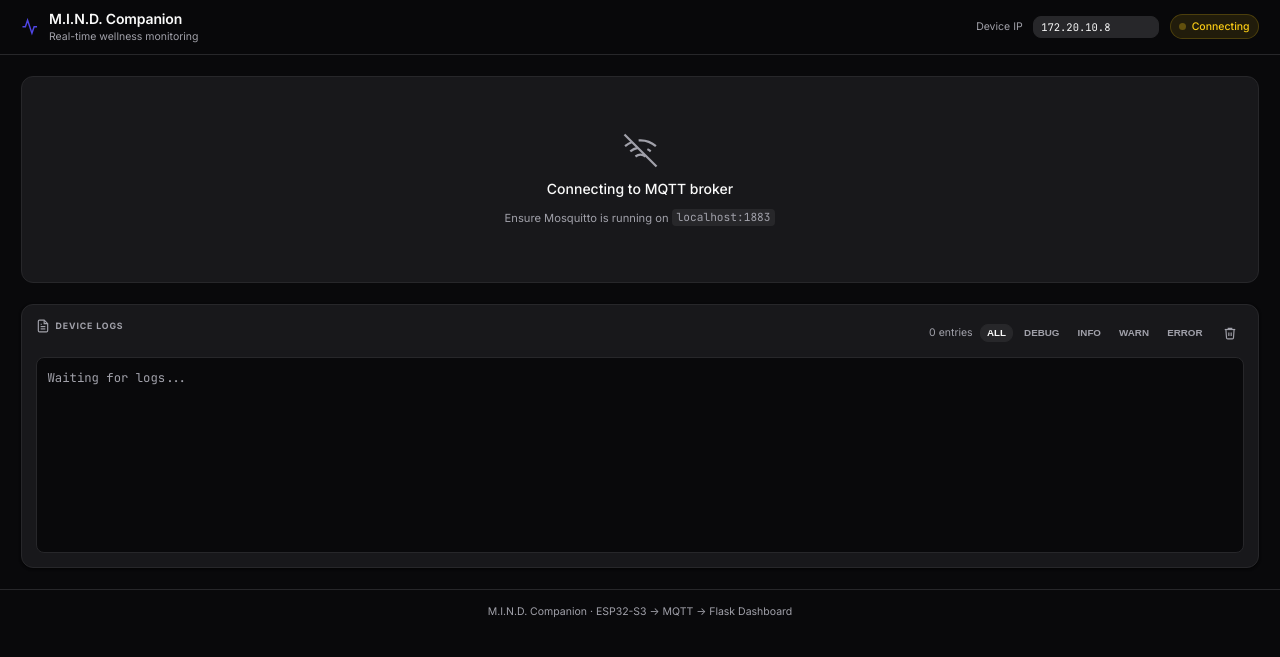
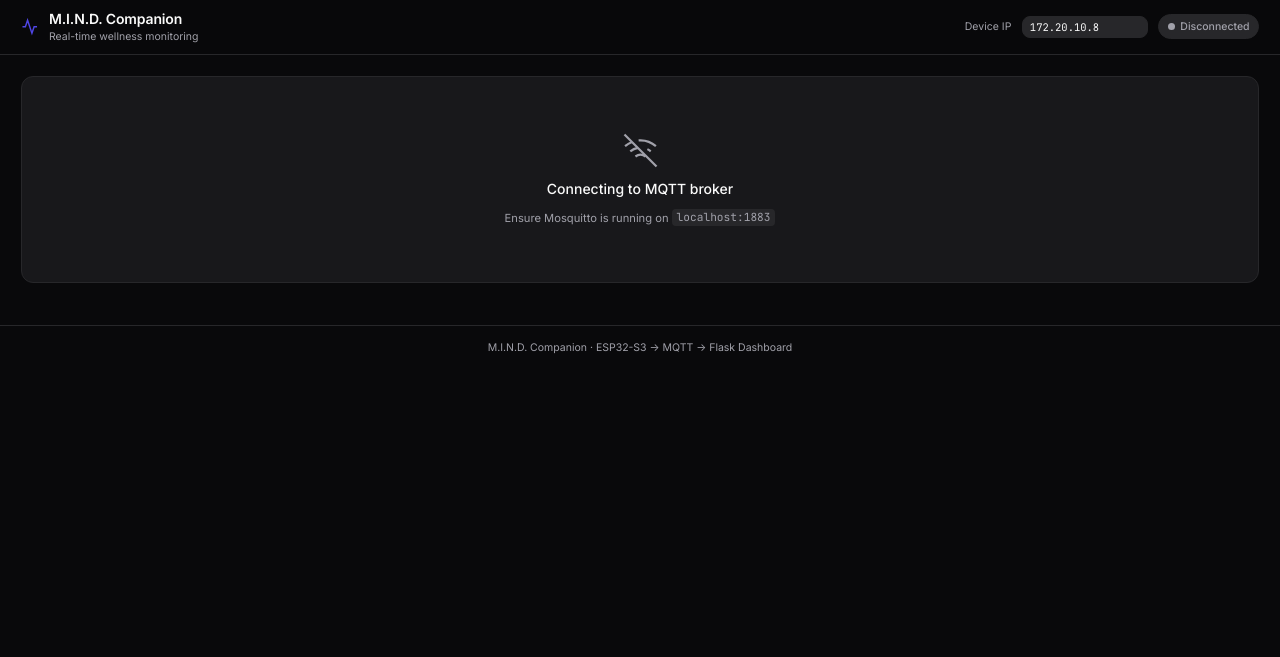
Before and after one commit to rudy128/mind-companion, a Flask app: page / in a window 1280 px wide. Shown: the top 657 px of the page. Run offline with Flask 3, Linux system fonts and the light colour scheme; data that the repository does not hold is empty.

Commit message:
feat: enhance heart rate chart with full-width display and improved rendering

```diff
--- a/dashboard/static/app.js
+++ b/dashboard/static/app.js
@@ -5,14 +5,9 @@
  */
 
 // ── State ──────────────────────────────────────────────────────
-const MAX_HR_HISTORY = 50;
-const MAX_LOGS       = 200;
+const MAX_HR_HISTORY = 60;
 
 let hrHistory    = [];
-let allLogs      = [];
-let logFilter    = "ALL";
-let audioBlob    = null;
-let audioUrl     = null;
 let connected    = false;
 let camAutoOpened = false;  // true when camera was opened by firmware (not user)
 
@@ -26,15 +21,17 @@
 const sensorGrid  = $("sensor-grid");
 const emergency   = $("emergency-banner");
 
-// ── HR chart (plain Canvas) ────────────────────────────────────
+// ── HR chart (plain Canvas — full width section) ──────────────
 const hrCanvas = $("hr-chart");
 const hrCtx    = hrCanvas.getContext("2d");
+const hrGraphSection = $("hr-graph-section");
 
 function drawHrChart() {
-  const w = hrCanvas.offsetWidth || 280;
-  const h = 72;
-  hrCanvas.width  = w;
-  hrCanvas.height = h;
+  const w = hrCanvas.offsetWidth || 600;
+  const h = 140;
+  hrCanvas.width  = w * (window.devicePixelRatio || 1);
+  hrCanvas.height = h * (window.devicePixelRatio || 1);
+  hrCtx.scale(window.devicePixelRatio || 1, window.devicePixelRatio || 1);
 
   hrCtx.clearRect(0, 0, w, h);
   if (hrHistory.length < 2) return;
@@ -42,22 +39,23 @@
   const vals  = hrHistory.filter(v => v > 0);
   if (vals.length === 0) return;
 
-  const min = Math.max(0, Math.min(...vals) - 5);
-  const max = Math.max(...vals) + 5;
+  const min = Math.max(0, Math.min(...vals) - 10);
+  const max = Math.max(...vals) + 10;
   const range = max - min || 1;
 
   const isAbnormal = vals.some(v => v > 120 || v < 50);
   const color = isAbnormal ? "#f87171" : "#4ade80";
 
+  const padY = 12;
   const pts = hrHistory.map((v, i) => ({
     x: (i / (hrHistory.length - 1)) * w,
-    y: v > 0 ? h - ((v - min) / range) * h * .85 - h * .075 : null,
+    y: v > 0 ? (h - padY) - ((v - min) / range) * (h - padY * 2) : null,
   }));
 
   // Fill gradient
   const grad = hrCtx.createLinearGradient(0, 0, 0, h);
-  grad.addColorStop(0,   color + "44");
-  grad.addColorStop(1,   color + "03");
+  grad.addColorStop(0, color + "33");
+  grad.addColorStop(1, color + "03");
 
   hrCtx.beginPath();
   let first = true;
@@ -66,8 +64,7 @@
     first ? hrCtx.moveTo(p.x, p.y) : hrCtx.lineTo(p.x, p.y);
     first = false;
   }
-  // Close fill path down to baseline
-  const lastValid = [...pts].reverse().find(p => p.y !== null);
+  const lastValid  = [...pts].reverse().find(p => p.y !== null);
   const firstValid = pts.find(p => p.y !== null);
   if (lastValid && firstValid) {
     hrCtx.lineTo(lastValid.x, h);
@@ -86,9 +83,19 @@
     first = false;
   }
   hrCtx.strokeStyle = color;
-  hrCtx.lineWidth   = 1.5;
+  hrCtx.lineWidth   = 2;
   hrCtx.lineJoin    = "round";
+  hrCtx.lineCap     = "round";
   hrCtx.stroke();
+
+  // Draw dots on each data point
+  for (const p of pts) {
+    if (p.y === null) continue;
+    hrCtx.beginPath();
+    hrCtx.arc(p.x, p.y, 2.5, 0, Math.PI * 2);
+    hrCtx.fillStyle = color;
+    hrCtx.fill();
+  }
 }
 
 window.addEventListener("resize", drawHrChart);
@@ -126,14 +133,18 @@
 
   $("hr-icon").style.color = isAbnormal
     ? "var(--red)"
-    : "var(--fg-muted)";
+    : d.finger ? "var(--green)" : "var(--fg-muted)";
 
-  const hrVal = displayBpm ? d.bpm : 0;
-  if (hrHistory.length === 0 || hrHistory[hrHistory.length - 1] !== hrVal) {
+  // Full-width graph — visible only when finger is on the sensor
+  if (d.finger) {
+    hrGraphSection.classList.remove("hidden");
+    const hrVal = displayBpm ? d.bpm : 0;
     hrHistory.push(hrVal);
     if (hrHistory.length > MAX_HR_HISTORY) hrHistory.shift();
+    drawHrChart();
+  } else {
+    hrGraphSection.classList.add("hidden");
   }
-  drawHrChart();
 
   // ── Stress ─────────────────────────────────────────────────
   const stressEl = $("stress-level");
@@ -248,100 +259,6 @@
   return `${s}s`;
 }
 
-// ── Logs ───────────────────────────────────────────────────────
-function appendLog(entry) {
-  allLogs.unshift(entry);
-  if (allLogs.length > MAX_LOGS) allLogs.pop();
-  renderLogs();
-}
-
-function renderLogs() {
-  const area = $("log-area");
-  const filtered = logFilter === "ALL"
-    ? allLogs
-    : allLogs.filter(e => e.level === logFilter);
-
-  $("log-count").textContent = `${filtered.length} entries`;
-
-  if (filtered.length === 0) {
-    area.innerHTML = `<p class="muted text-sm">No ${logFilter === "ALL" ? "" : logFilter + " "}logs yet...</p>`;
-    return;
-  }
-
-  area.innerHTML = filtered.map(e => `
-    <div class="log-entry">
-      <span class="log-ts">${(e.ts / 1000).toFixed(1)}s</span>
-      <span class="log-level lv-${e.level.toLowerCase()}">${e.level}</span>
-      <span class="log-tag">[${e.tag}]</span>
-      <span class="log-msg">${escHtml(e.msg)}</span>
-    </div>`
-  ).join("");
-}
-
-function clearLogs() {
-  allLogs = [];
-  renderLogs();
-}
-
-function escHtml(s) {
-  return String(s)
-    .replace(/&/g,"&amp;")
-    .replace(/</g,"&lt;")
-    .replace(/>/g,"&gt;");
-}
-
-// Filter buttons
-document.querySelectorAll(".filter-btn").forEach(btn => {
-  btn.addEventListener("click", () => {
-    document.querySelectorAll(".filter-btn").forEach(b => b.classList.remove("active"));
-    btn.classList.add("active");
-    logFilter = btn.dataset.level;
-    renderLogs();
-  });
-});
-
-// ── Audio ──────────────────────────────────────────────────────
-function handleAudio(base64Raw) {
-  try {
-    const clean   = base64Raw.replace(/[^A-Za-z0-9+/=]/g, "");
-    const padded  = clean.padEnd(clean.length + (4 - clean.length % 4) % 4, "=");
-    const binary  = atob(padded);
-    const bytes   = new Uint8Array(binary.length);
-    for (let i = 0; i < binary.length; i++) bytes[i] = binary.charCodeAt(i);
-
-    if (audioUrl) URL.revokeObjectURL(audioUrl);
-    audioBlob = new Blob([bytes], { type: "audio/wav" });
-    audioUrl  = URL.createObjectURL(audioBlob);
-
-    const audioEl = $("audio-el");
-    audioEl.src   = audioUrl;
-
-    $("audio-empty").classList.add("hidden");
-    $("audio-player").classList.remove("hidden");
-    $("audio-size").textContent =
-      `${Math.round(base64Raw.length / 1024)} KB base64 → ~${Math.round(base64Raw.length * 0.75 / 1024)} KB WAV`;
-  } catch(e) {
-    console.error("[Audio] Decode failed:", e);
-  }
-}
-
-function clearAudio() {
-  if (audioUrl) URL.revokeObjectURL(audioUrl);
-  audioUrl = audioBlob = null;
-  $("audio-el").src = "";
-  $("audio-empty").classList.remove("hidden");
-  $("audio-player").classList.add("hidden");
-  $("audio-size").textContent = "";
-}
-
-function downloadAudio() {
-  if (!audioUrl) return;
-  const a = document.createElement("a");
-  a.href = audioUrl;
-  a.download = `mic-recording-${Date.now()}.wav`;
-  a.click();
-}
-
 // ── Camera ─────────────────────────────────────────────────────
 // IMPORTANT: never use outerHTML to replace #cam-img — that destroys
 // the element and breaks all subsequent open/close calls until page refresh.
@@ -423,27 +340,11 @@
     catch(err) { console.error("[SSE] data parse error:", err); }
   });
 
-  es.addEventListener("log", e => {
-    try { appendLog(JSON.parse(e.data)); }
-    catch {}
-  });
-
   es.addEventListener("alert", e => {
     try {
       const msg = JSON.parse(e.data);
       emergency.classList.toggle("hidden", !msg.emergency);
     } catch {}
-  });
-
-  es.addEventListener("audio", e => {
-    handleAudio(e.data);
-  });
-
-  es.addEventListener("ai_response", e => {
-    const aiSection  = $("ai-section");
-    const aiResponse = $("ai-response");
-    aiSection.classList.remove("hidden");
-    aiResponse.textContent = e.data;
   });
 
   es.onerror = () => {
--- a/dashboard/static/style.css
+++ b/dashboard/static/style.css
@@ -278,38 +272,6 @@
 }
 @keyframes spin { to { transform: rotate(360deg); } }
 
-/* ── Logs ─────────────────────────────────────────── */
-.logs-card  { padding: 1rem; }
-.logs-header {
-  display: flex; align-items: flex-start; justify-content: space-between;
-  flex-wrap: wrap; gap: .5rem; margin-bottom: .75rem;
-}
-.logs-toolbar { display: flex; align-items: center; gap: .5rem; flex-wrap: wrap; }
-.filter-group { display: flex; gap: .25rem; }
-.filter-btn {
-  background: none; border: 1px solid transparent;
-  border-radius: var(--radius); color: var(--fg-muted);
-  cursor: pointer; font-size: .7rem; font-weight: 600;
-  padding: .2rem .45rem;
-  transition: all .15s;
-}
-.filter-btn:hover  { background: var(--bg-muted); color: var(--fg); }
-.filter-btn.active { background: var(--bg-muted); color: var(--fg); border-color: var(--border); }
-.log-area {
-  height: 14rem; overflow-y: auto;
-  background: var(--bg); border: 1px solid var(--border);
-  border-radius: var(--radius); padding: .75rem;
-  font-family: 'JetBrains Mono', monospace; font-size: .7rem; line-height: 1.6;
-}
-.log-entry { display: flex; gap: .5rem; }
-.log-ts    { color: var(--fg-muted); white-space: nowrap; flex-shrink: 0; }
-.log-level { width: 2.75rem; flex-shrink: 0; font-weight: 700; }
-.log-tag   { color: var(--primary); flex-shrink: 0; }
-.log-msg   { color: var(--fg); word-break: break-word; }
-.lv-debug  { color: #71717a; }
-.lv-info   { color: var(--blue); }
-.lv-warn   { color: var(--yellow); }
-.lv-error  { color: var(--red); }
 
 /* ── Buttons ──────────────────────────────────────── */
 .btn {
--- a/dashboard/templates/index.html
+++ b/dashboard/templates/index.html
@@ -180,63 +180,23 @@
       </div>
     </div>
 
-    <!-- Mic Debug -->
-    <div class="card">
-      <div class="card-head">
-        <svg viewBox="0 0 24 24" fill="none" stroke="currentColor" stroke-width="2" class="icon-sm"><path d="M12 1a3 3 0 0 0-3 3v8a3 3 0 0 0 6 0V4a3 3 0 0 0-3-3z"/><path d="M19 10v2a7 7 0 0 1-14 0v-2"/><line x1="12" y1="19" x2="12" y2="23"/><line x1="8" y1="23" x2="16" y2="23"/></svg>
-        <span class="card-label">Mic Debug</span>
-      </div>
-      <p class="card-sub">Listen to what the ESP32 microphone recorded</p>
-      <div id="audio-empty" class="audio-empty">
-        <svg viewBox="0 0 24 24" fill="none" stroke="currentColor" stroke-width="1.5" class="icon-xl muted"><path d="M12 1a3 3 0 0 0-3 3v8a3 3 0 0 0 6 0V4a3 3 0 0 0-3-3z"/><path d="M19 10v2a7 7 0 0 1-14 0v-2"/><line x1="12" y1="19" x2="12" y2="23"/><line x1="8" y1="23" x2="16" y2="23"/></svg>
-        <p>No audio recorded yet</p>
-        <p class="text-xs">Double-press the button on ESP32 to record</p>
-      </div>
-      <div id="audio-player" class="hidden">
-        <audio id="audio-el" controls class="w-full"></audio>
-        <div class="audio-actions">
-          <button class="btn btn-outline btn-sm" onclick="downloadAudio()">↓ Download</button>
-          <button class="btn btn-danger btn-sm" onclick="clearAudio()">✕ Clear</button>
-        </div>
-        <p id="audio-size" class="text-xs muted mt-sm"></p>
-      </div>
-      <!-- AI Response -->
-      <div id="ai-section" class="hidden">
-        <div class="divider"></div>
-        <div class="card-head mt-sm mb-sm">
-          <svg viewBox="0 0 24 24" fill="none" stroke="currentColor" stroke-width="2" class="icon-sm"><circle cx="12" cy="8" r="6"/><path d="M15.477 12.89L17 22l-5-3-5 3 1.523-9.11"/></svg>
-          <span class="card-label">OpenAI Response (Raw)</span>
-        </div>
-        <pre id="ai-response" class="ai-pre"></pre>
-      </div>
-    </div>
-
   </div><!-- /grid -->
 
-  <!-- Logs -->
-  <div class="mt-lg">
-    <div class="card logs-card">
-      <div class="logs-header">
+  <!-- BPM Graph — full width, shown when finger detected -->
+  <div id="hr-graph-section" class="hr-graph-section hidden mt-lg">
+    <div class="card">
+      <div class="hr-graph-header">
         <div class="card-head">
-          <svg viewBox="0 0 24 24" fill="none" stroke="currentColor" stroke-width="2" class="icon-sm"><path d="M14 2H6a2 2 0 0 0-2 2v16a2 2 0 0 0 2 2h12a2 2 0 0 0 2-2V8z"/><polyline points="14 2 14 8 20 8"/><line x1="16" y1="13" x2="8" y2="13"/><line x1="16" y1="17" x2="8" y2="17"/><polyline points="10 9 9 9 8 9"/></svg>
-          <span class="card-label">Device Logs</span>
+          <svg viewBox="0 0 24 24" fill="none" stroke="currentColor" stroke-width="2" class="icon-sm"><polyline points="22 12 18 12 15 21 9 3 6 12 2 12"/></svg>
+          <span class="card-label">Heart Rate Monitor</span>
         </div>
-        <div class="logs-toolbar">
-          <span id="log-count" class="text-xs muted">0 entries</span>
-          <div class="filter-group">
-            <button class="filter-btn active" data-level="ALL">ALL</button>
-            <button class="filter-btn" data-level="DEBUG">DEBUG</button>
-            <button class="filter-btn" data-level="INFO">INFO</button>
-            <button class="filter-btn" data-level="WARN">WARN</button>
-            <button class="filter-btn" data-level="ERROR">ERROR</button>
-          </div>
-          <button class="btn btn-ghost btn-icon" onclick="clearLogs()" title="Clear logs">
-            <svg viewBox="0 0 24 24" fill="none" stroke="currentColor" stroke-width="2" class="icon-sm"><polyline points="3 6 5 6 21 6"/><path d="M19 6l-1 14a2 2 0 0 1-2 2H8a2 2 0 0 1-2-2L5 6"/><path d="M10 11v6"/><path d="M14 11v6"/><path d="M9 6V4h6v2"/></svg>
-          </button>
-        </div>
+        <span id="finger-badge" class="badge badge-finger">
+          <span class="badge-dot"></span>
+          Finger Detected
+        </span>
       </div>
-      <div class="log-area" id="log-area">
-        <p class="muted text-sm">Waiting for logs...</p>
+      <div class="chart-wrap-full">
+        <canvas id="hr-chart" height="140"></canvas>
       </div>
     </div>
   </div>
```
Also changed, not shown: other parts of dashboard/static/style.css (+14 -20 lines).
